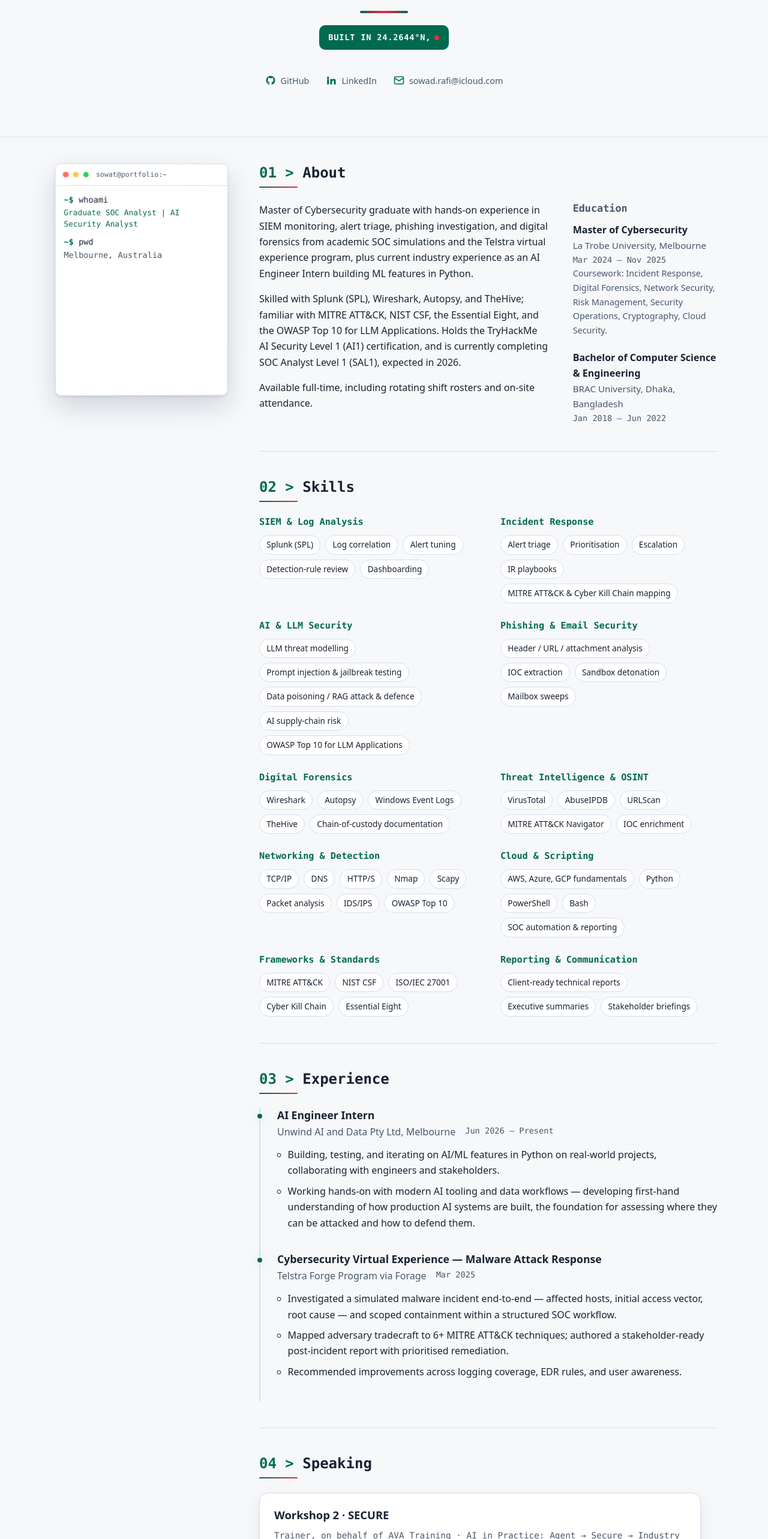
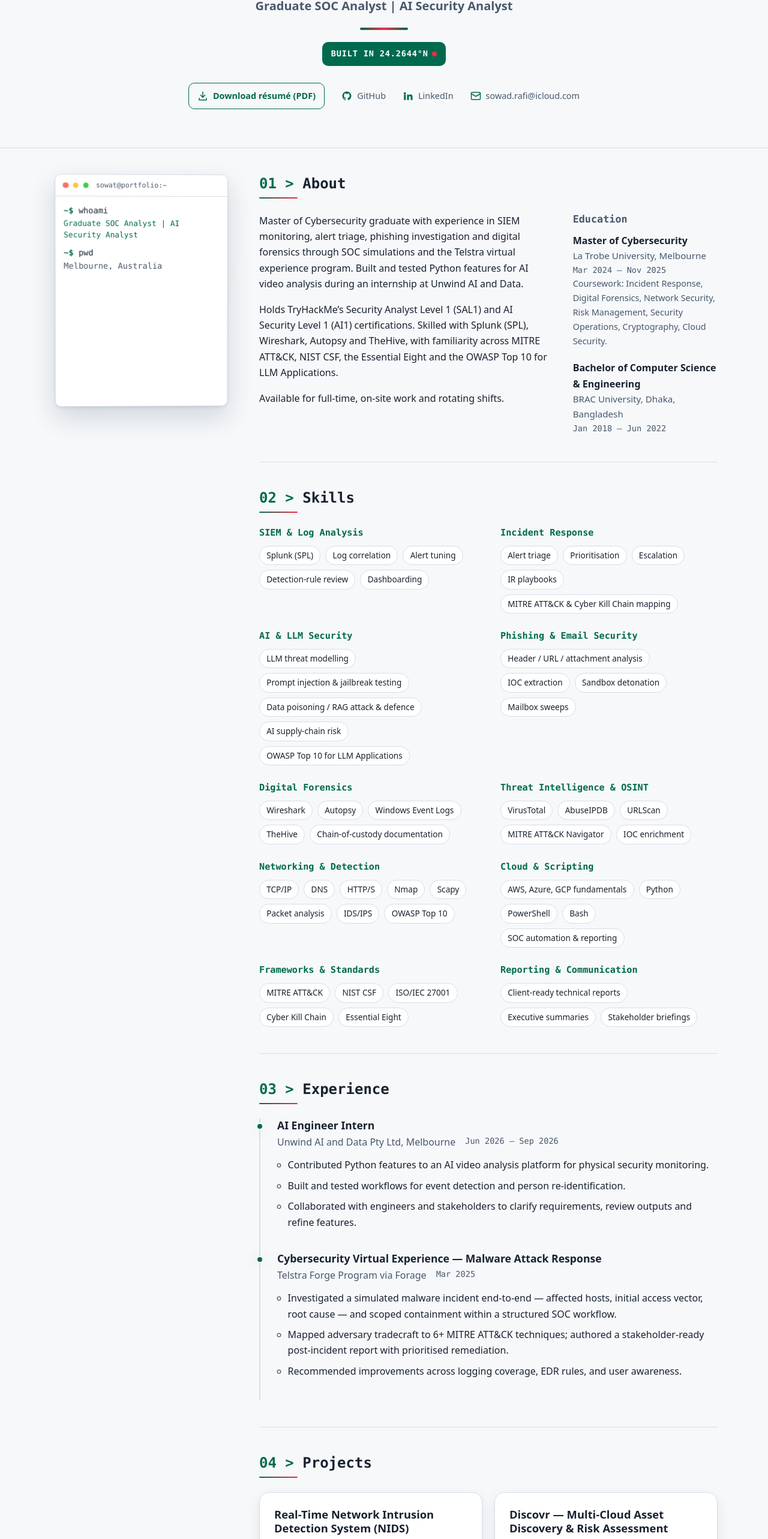
Before and after one commit to SowatRafi/noborotno_09_portfolio, a React (Vite) app: page / in a window 1280 px wide. Shown: the part 211-2777 px from the top of the page at 60% size. Built offline with nearby package versions, Linux system fonts and the light colour scheme.

Commit message:
Update portfolio credentials, internship, and resume

```diff
--- a/src/App.tsx
+++ b/src/App.tsx
@@ -9,7 +9,6 @@ import { Projects } from './components/Projects'
 import { ProfileRail } from './components/ProfileRail'
 import { Publication } from './components/Publication'
 import { Skills } from './components/Skills'
-import { Speaking } from './components/Speaking'
 
 export default function App() {
   return (
@@ -38,11 +37,6 @@ export default function App() {
             <About />
             <Skills />
             <Experience />
-            {/* Sits directly after Experience: delivering a workshop on
-                prompt injection and safe-AI policy is professional evidence
-                for the AI-security roles this site targets, so it reads
-                before the project list rather than after it. */}
-            <Speaking />
             <Projects />
             <Publication />
             <Certifications />
--- a/src/components/Header.tsx
+++ b/src/components/Header.tsx
@@ -11,7 +11,6 @@ const NAV_ITEMS = [
   ['about', 'About'],
   ['skills', 'Skills'],
   ['experience', 'Experience'],
-  ['speaking', 'Speaking'],
   ['projects', 'Projects'],
   ['research', 'Research'],
   ['certifications', 'Certifications'],
--- a/src/components/HeroSection.tsx
+++ b/src/components/HeroSection.tsx
@@ -1,5 +1,5 @@
 import { m } from 'framer-motion'
-import { profile } from '../data/profile'
+import { profile, resumeHref } from '../data/profile'
 import { useHumanTyped } from '../hooks/useHumanTyped'
 import { staggerContainer, staggerItem } from '../lib/motion'
 import { ExternalLink } from './ExternalLink'
@@ -8,17 +8,8 @@ import { ExternalLink } from './ExternalLink'
  * Type-led hero: plain CSS with the site's design tokens, and Framer's
  * lightweight m.* components (LazyMotion strict) instead of motion.*.
  *
- * It is deliberately spare — just the name (the site's sole <h1>) and a typed
- * origin line in the exact Bangladesh flag colours (white on bottle green
- * #006a4e, red disc #f42a41 as the cursor). The role, city, availability,
- * tagline and resume all live in the terminal and About right below, so
- * repeating them here was redundant. The contact row is GitHub / LinkedIn /
- * Email only (no phone or address).
- *
- * It began life as a two-column split adapted from 21st.dev, with a portrait
- * panel revealed by a clip-path wipe. The owner removed the photo entirely, so
- * the text column now stands alone across the full width and the class names
- * keep the historical "split" prefix.
+ * The name and role introduce the portfolio. The typed origin line uses the
+ * Bangladesh flag colours.
  */
 
 function ContactIcon({ type }: { type: 'github' | 'linkedin' | 'email' }) {
@@ -97,6 +88,10 @@ export function HeroSection() {
             </span>
           </m.h1>
 
+          <m.p className="hero-split__role" variants={staggerItem}>
+            {profile.titleLine}
+          </m.p>
+
           <m.span className="hero-split__rule" variants={staggerItem} aria-hidden="true" />
 
           {/* Screen readers get the finished line; the typed replay is
@@ -110,6 +105,12 @@ export function HeroSection() {
         </div>
 
         <m.footer className="hero-split__footer" variants={staggerItem}>
+          <a className="hero-split__contact hero-split__resume" href={resumeHref} download>
+            <svg viewBox="0 0 24 24" width="18" height="18" fill="none" stroke="currentColor" strokeWidth="2" strokeLinecap="round" strokeLinejoin="round" aria-hidden="true">
+              <path d="M12 3v12m-5-5 5 5 5-5M4 17v4h16v-4" />
+            </svg>
+            Download résumé (PDF)
+          </a>
           <ExternalLink className="hero-split__contact" href={profile.githubUrl}>
             <ContactIcon type="github" />
             GitHub
--- a/src/components/Speaking.tsx
+++ /dev/null
@@ -1,65 +0,0 @@
-import { m } from 'framer-motion'
-import { speaking } from '../data/speaking'
-import { hoverLift, staggerItem, staggerViewport } from '../lib/motion'
-import { Chevron } from './Chevron'
-import { ExternalLink } from './ExternalLink'
-import { Section } from './Section'
-
-/*
- * Same single-card shape as Publication, reusing .card / .badge / .card__link
- * rather than inventing a second card language for one entry.
- */
-export function Speaking() {
-  /* The badge must not still read "Upcoming" months after the room has packed
-     up, so it is derived rather than written down. A stale claim on a page
-     whose whole job is to be verifiable is worse than no claim. */
-  const upcoming = new Date(speaking.startIso).getTime() > Date.now()
-
-  return (
-    <Section id="speaking" title="Speaking">
-      <m.article
-        className="card card--publication"
-        variants={staggerItem}
-        initial="hidden"
-        whileInView="show"
-        viewport={staggerViewport}
-        whileHover={hoverLift}
-      >
-        <div className="speaking__head">
-          <div>
-            <h3 className="card__title">{speaking.session}</h3>
-            <p className="publication__venue">
-              {speaking.role} · {speaking.event}
-            </p>
-          </div>
-          <span className={`badge ${upcoming ? 'badge--progress' : 'badge--done'}`}>
-            {upcoming ? 'Upcoming' : 'Presented'}
-          </span>
-        </div>
-
-        {/* Real spaces around the separator rather than an aria-hidden span:
-            hiding it would run "AEST" straight into "Melbourne" for a screen
-            reader, since removing the element removes its whitespace too. */}
-        <p className="speaking__when">
-          <time dateTime={speaking.startIso}>{speaking.dateLabel}</time>
-          {' · '}
-          {speaking.location}
-        </p>
-
-        <p className="card__summary">{speaking.summary}</p>
-
-        <p className="speaking__cta">
-          <ExternalLink className="card__link" href={speaking.ticketUrl}>
-            Event details &amp; tickets
-            <Chevron />
-          </ExternalLink>
-          {/* The code is shown for transparency, not to be copied — the link
-              above already carries it as a query parameter. */}
-          <span className="speaking__discount">
-            {speaking.discountNote}: <code className="speaking__code">{speaking.discountCode}</code>
-          </span>
-        </p>
-      </m.article>
-    </Section>
-  )
-}
--- a/src/components/Terminal.tsx
+++ b/src/components/Terminal.tsx
@@ -1,6 +1,6 @@
 import { useEffect, useState } from 'react'
 import { m, MotionConfig } from 'framer-motion'
-import { profile } from '../data/profile'
+import { profile, resumeHref } from '../data/profile'
 import { ExternalLink } from './ExternalLink'
 
 /*
@@ -53,7 +53,6 @@ interface ShellState {
 const SESSION_START: ShellState = { active: 0, typed: '', printed: false }
 
 export function Terminal() {
-  const resumeHref = `${import.meta.env.BASE_URL}${encodeURIComponent(profile.resumeFile)}`
   const [shell, setShell] = useState<ShellState>(SESSION_START)
 
   useEffect(() => {
--- a/src/data/certifications.ts
+++ b/src/data/certifications.ts
@@ -8,6 +8,13 @@ import type { Certification } from './types'
  */
 export const certifications: readonly Certification[] = [
   {
+    name: 'Security Analyst Level 1 (SAL1)',
+    issuer: 'TryHackMe',
+    status: 'completed',
+    topics: 'Threat detection, alert triage, SIEM investigation and incident response',
+    credentialUrl: 'https://www.credly.com/badges/4192052e-01da-45db-a0b1-193c942c45c5/public_url',
+  },
+  {
     name: 'AI Security Level 1 (AI1) Certification',
     issuer: 'TryHackMe',
     /* Awarded 2026-07-31. `expected` is gone with the projection it described;
@@ -15,13 +22,6 @@ export const certifications: readonly Certification[] = [
     status: 'completed',
     topics: 'Prompt injection, data poisoning / RAG defence, AI supply-chain security',
     credentialUrl: 'https://www.credly.com/badges/7895034b-90ed-4314-8db6-13eeaa64ec2b/public_url',
-  },
-  {
-    name: 'SOC Analyst Level 1 (SAL1) Certification',
-    issuer: 'TryHackMe',
-    status: 'in-progress',
-    expected: 'expected 2026',
-    topics: 'Threat detection & triage, SIEM investigation, incident response',
   },
   {
     name: 'Google Cybersecurity Professional Certificate',
--- a/src/data/experience.ts
+++ b/src/data/experience.ts
@@ -6,10 +6,11 @@ export const experience: readonly ExperienceEntry[] = [
     role: 'AI Engineer Intern',
     organisation: 'Unwind AI and Data Pty Ltd',
     location: 'Melbourne',
-    period: 'Jun 2026 – Present',
+    period: 'Jun 2026 – Sep 2026',
     highlights: [
-      'Building, testing, and iterating on AI/ML features in Python on real-world projects, collaborating with engineers and stakeholders.',
-      'Working hands-on with modern AI tooling and data workflows — developing first-hand understanding of how production AI systems are built, the foundation for assessing where they can be attacked and how to defend them.',
+      'Contributed Python features to an AI video analysis platform for physical security monitoring.',
+      'Built and tested workflows for event detection and person re-identification.',
+      'Collaborated with engineers and stakeholders to clarify requirements, review outputs and refine features.',
     ],
   },
   {
--- a/src/data/profile.ts
+++ b/src/data/profile.ts
@@ -13,9 +13,9 @@ export const profile = {
   linkedinUrl: 'https://www.linkedin.com/in/sowat-hossain-rafi',
   githubUrl: 'https://github.com/SowatRafi',
   summary: [
-    'Master of Cybersecurity graduate with hands-on experience in SIEM monitoring, alert triage, phishing investigation, and digital forensics from academic SOC simulations and the Telstra virtual experience program, plus current industry experience as an AI Engineer Intern building ML features in Python.',
-    'Skilled with Splunk (SPL), Wireshark, Autopsy, and TheHive; familiar with MITRE ATT&CK, NIST CSF, the Essential Eight, and the OWASP Top 10 for LLM Applications. Holds the TryHackMe AI Security Level 1 (AI1) certification, and is currently completing SOC Analyst Level 1 (SAL1), expected in 2026.',
-    'Available full-time, including rotating shift rosters and on-site attendance.',
+    'Master of Cybersecurity graduate with experience in SIEM monitoring, alert triage, phishing investigation and digital forensics through SOC simulations and the Telstra virtual experience program. Built and tested Python features for AI video analysis during an internship at Unwind AI and Data.',
+    'Holds TryHackMe’s Security Analyst Level 1 (SAL1) and AI Security Level 1 (AI1) certifications. Skilled with Splunk (SPL), Wireshark, Autopsy and TheHive, with familiarity across MITRE ATT&CK, NIST CSF, the Essential Eight and the OWASP Top 10 for LLM Applications.',
+    'Available for full-time, on-site work and rotating shifts.',
   ],
   tagline:
     'Master of Cybersecurity graduate specialising in SIEM monitoring, incident response, digital forensics, and AI/LLM security.',
@@ -26,3 +26,5 @@ export const profile = {
     'The fastest way to reach me is email. I am based at 37°48′51″S 144°57′47″E and open to relocation anywhere in the world.',
   resumeFile: 'Resume of Sowat H Rafi.pdf',
 } as const satisfies Profile
+
+export const resumeHref = `${import.meta.env.BASE_URL}${encodeURIComponent(profile.resumeFile)}`
--- a/src/data/speaking.ts
+++ /dev/null
@@ -1,28 +0,0 @@
-import type { SpeakingEngagement } from './types'
-
-/*
- * A delivered session, not one attended — `role` says so on the card, because
- * on a portfolio the difference between presenting a workshop and sitting in
- * one is the whole point of listing it.
- *
- * `startIso` carries the +10:00 offset deliberately: Victoria is on AEST in
- * August (daylight saving runs October to April), so the offset and the AEST
- * in `dateLabel` agree.
- */
-export const speaking = {
-  session: 'Workshop 2 · SECURE',
-  event: 'AI in Practice: Agent → Secure → Industry',
-  /* Owner's wording (2026-07-31): he is delivering the training on behalf of
-     AVA Training, the organisation hosting the series. Stated on the card so
-     the affiliation is not left to inference. */
-  role: 'Trainer, on behalf of AVA Training',
-  location: 'Melbourne CBD — exact venue announced closer to the date',
-  startIso: '2026-08-23T13:00:00+10:00',
-  dateLabel: 'Sunday 23 August 2026, 1–4pm AEST',
-  summary:
-    'A three-hour hands-on session on getting value out of AI without leaking the organisation: prompt injection and jailbreaking demonstrated live, what should never be pasted into a chatbot, safe-AI policy for teams and classrooms, and the Australian privacy basics that apply. Attendees leave with a checklist they can put to work straight away.',
-  ticketUrl:
-    'https://events.humanitix.com/ai-in-practice-melbourne-2026?discountcode=STUDENTUNWIND',
-  discountCode: 'STUDENTUNWIND',
-  discountNote: 'Student discount — this link applies it automatically',
-} as const satisfies SpeakingEngagement
--- a/src/styles/global.css
+++ b/src/styles/global.css
@@ -383,12 +383,8 @@ a {
   display: flex;
   flex: 1;
   flex-direction: column;
-  /* One centred cluster — name, rule, chip, contacts. This was
-     space-between, which pinned the contact row to the bottom edge so it
-     could sit opposite the portrait; with the photo gone that just opened a
-     170px hole in the middle of the hero. */
   justify-content: center;
-  gap: 2.5rem;
+  gap: 1.75rem;
   padding: 2.5rem 1.25rem;
 }
 
@@ -413,6 +409,14 @@ a {
   color: var(--text);
   /* If the bigger name wraps in the narrower mid-width column, balance the
      lines rather than orphaning the last word. */
+  text-wrap: balance;
+}
+
+.hero-split__role {
+  margin: 0.75rem 0 0;
+  color: var(--text-muted);
+  font-size: clamp(1rem, 2.5vw, 1.25rem);
+  font-weight: 600;
   text-wrap: balance;
 }
 
@@ -507,20 +511,16 @@ a {
 }
 
 .hero-split__footer {
-  display: grid;
-  grid-template-columns: 1fr;
-  gap: 0.75rem;
+  display: flex;
+  flex-wrap: wrap;
+  align-items: center;
+  justify-content: center;
+  gap: 0.5rem 1.25rem;
 }
 
 @media (min-width: 640px) {
   .hero-split__footer {
-    grid-template-columns: repeat(3, auto);
-    /* Centred, not start-aligned: the row used to sit under a narrow text
-       column beside the portrait, where flush-left read fine. Now that the
-       column is the full page, left-aligned links under a centred name look
-       like a mistake. */
-    justify-content: center;
-    gap: 1.75rem;
+    column-gap: 1.75rem;
   }
 }
 
@@ -535,6 +535,20 @@ a {
 
 .hero-split__contact:hover {
   color: var(--accent);
+}
+
+.hero-split__resume {
+  min-height: 44px;
+  padding: 0 0.875rem;
+  border: 1px solid var(--accent);
+  border-radius: var(--radius);
+  color: var(--accent);
+  font-weight: 600;
+}
+
+.hero-split__resume:hover {
+  background: var(--accent);
+  color: var(--bg);
 }
 
 .hero-split__icon {
@@ -1106,84 +1120,6 @@ main {
 }
 
 /* ---------------------------------------------------------------------------
- * Speaking — reuses .card, .badge and .card__link; only the head row, the
- * meta line and the discount chip are new.
- * ------------------------------------------------------------------------ */
-
-.speaking__head {
-  display: flex;
-  flex-wrap: wrap;
-  align-items: flex-start;
-  justify-content: space-between;
-  gap: 0.5rem 1rem;
-}
-
-.speaking__head .publication__venue {
-  margin: 0.3rem 0 0;
-}
-
-.speaking__when {
-  font-family: var(--font-mono);
-  font-size: 0.85rem;
-  color: var(--text-muted);
-  margin: 0.75rem 0 1rem;
-}
-
-.speaking__cta {
-  display: flex;
-  flex-wrap: wrap;
-  align-items: center;
-  gap: 0.6rem 1.25rem;
-  margin: 0;
-}
-
-/* Unlike the reference links elsewhere ("View on GitHub"), this one is a real
-   action, so it gets a 44px touch target. Outlined rather than filled: the
-   card has to read as a credential, not an advertisement. The margin-top reset
-   undoes .card__link's push-to-bottom, which would drop it off this row's
-   shared baseline. */
-.speaking__cta .card__link {
-  display: inline-flex;
-  align-items: center;
-  min-height: 44px;
-  margin-top: 0;
-  padding: 0 1rem;
-  border: 1px solid var(--accent);
-  border-radius: var(--radius);
-  /* Deliberately no transition on colour. This section starts below the fold
-     with Framer holding it hidden until it scrolls into view, and a
-     transition on a theme-dependent colour leaves the never-painted element
-     stuck on the old theme's accent after a theme switch. Every other link on
-     the site changes instantly too, so this also stays consistent. */
-}
-
-.speaking__cta .card__link:hover {
-  background: var(--accent);
-  /* Page background on the accent fill: dark-on-green in the dark theme,
-     light-on-bottle-green in the light one. Both clear 4.5:1. */
-  color: var(--bg);
-  text-decoration: none;
-}
-
-.speaking__discount {
-  font-size: 0.85rem;
-  color: var(--text-muted);
-}
-
-.speaking__code {
-  font-family: var(--font-mono);
-  font-size: 0.82rem;
-  padding: 0.15rem 0.45rem;
-  border: 1px solid var(--border);
-  border-radius: var(--radius);
-  /* Page background on a surface-coloured card reads as an inset chip in both
-     themes without needing a token of its own. */
-  background: var(--bg);
-  color: var(--accent);
-  overflow-wrap: anywhere;
-}
-
-/* ---------------------------------------------------------------------------
  * Certifications
  * ------------------------------------------------------------------------ */
 
@@ -1303,11 +1239,6 @@ main {
     min-height: 44px;
   }
 
-  /* The terminal's links include the resume download, which is the only route
-     to the CV anywhere on the site — the one target that must not be fiddly.
-     Its row gap has to come up with the targets: 0.5rem leaves 44px hit areas
-     8px apart, which is the floor rather than comfortable, and the terminal
-     stacks them on a narrow rail. */
   .term__links {
     gap: 0.75rem 1.1rem;
   }
```
Also changed, not shown: src/data/types.ts (+1 -21 lines), 1 other file (tests, documents, lock files or other folders).
